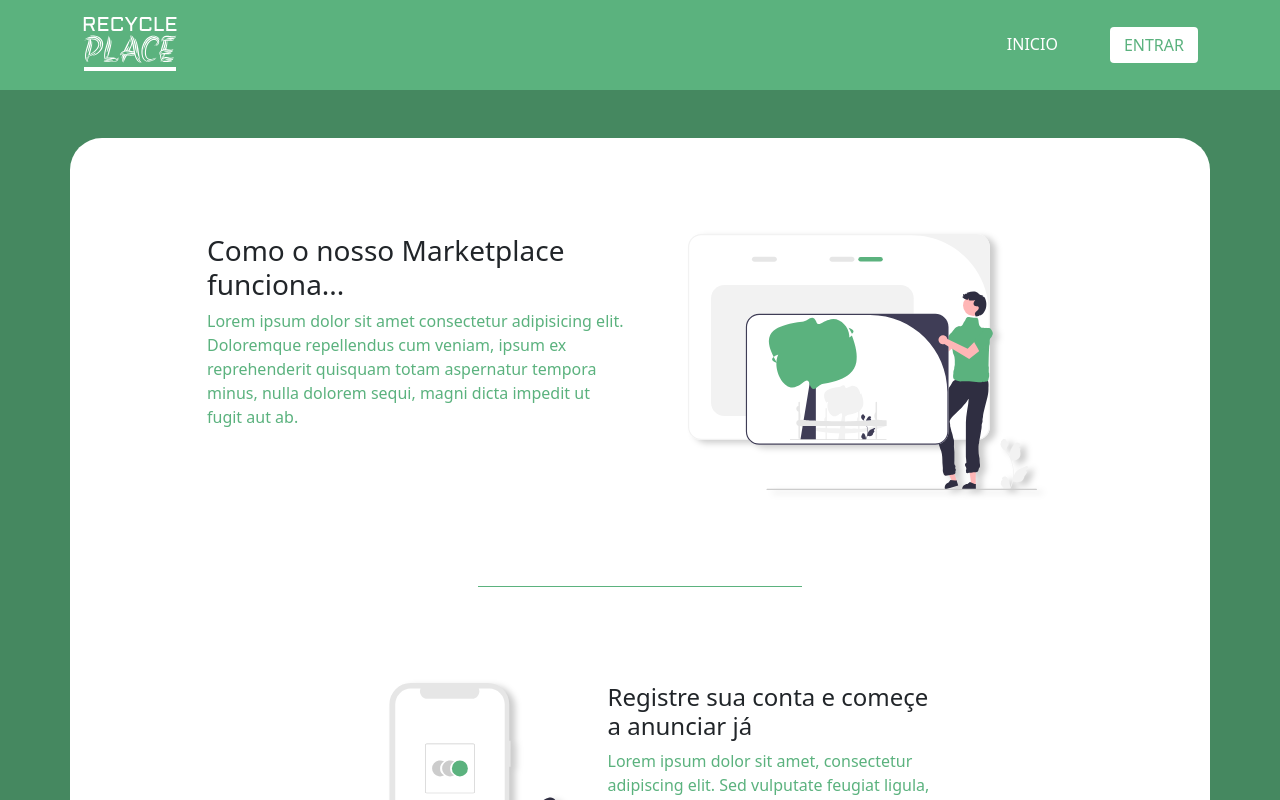
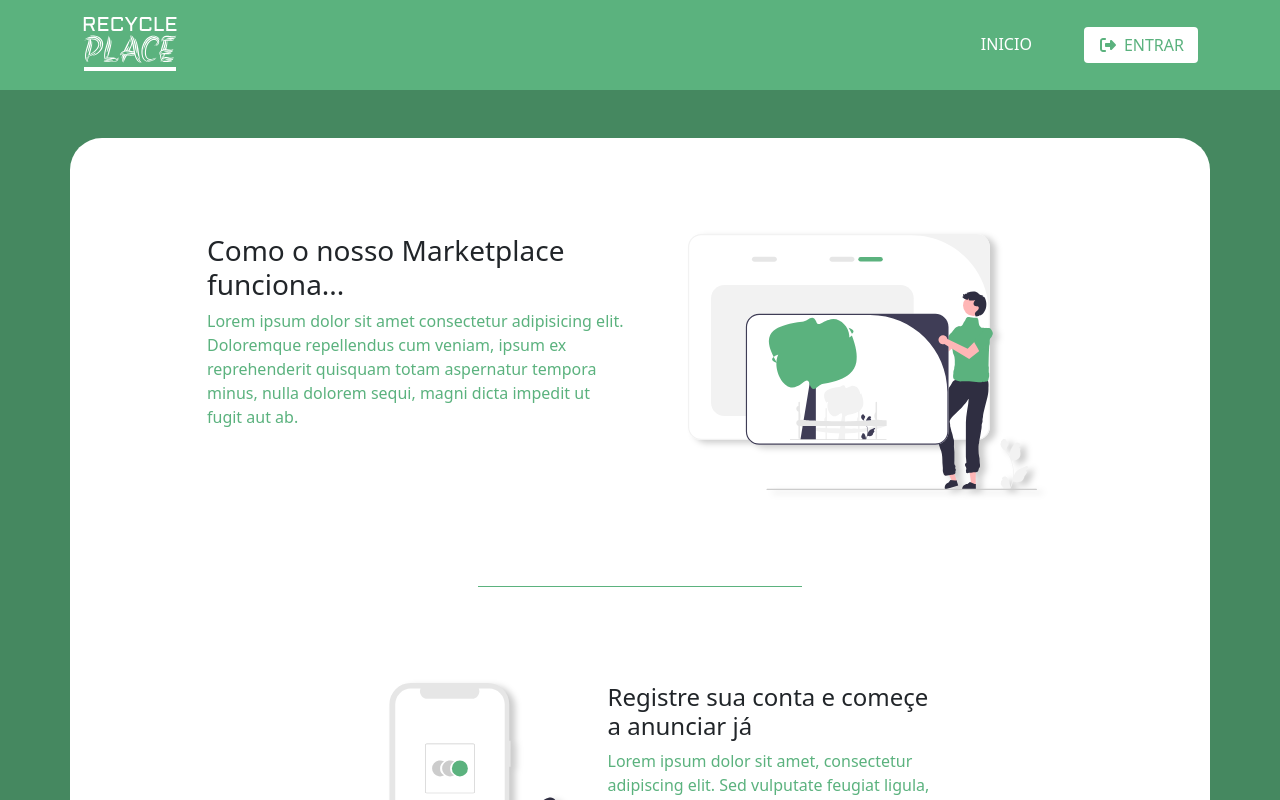
Before and after one commit to PracticesAndProjects/aps-3-web-app, a React (Create React App) app: page / in a window 1280 px wide. Shown: the top 800 px of the page. Built offline with nearby package versions, Linux system fonts and the light colour scheme.

Commit message:
style(navbar): add font awesome icon and css stylings
also added commitizen support for this repository

```diff
--- a/src/presentation/components/Navbar.module.scss
+++ b/src/presentation/components/Navbar.module.scss
@@ -30,8 +30,11 @@
 
 	* {
 		color: #5BB27E;
-		padding: 8px;
 		transition: transform 250ms ease-in-out;
+	}
+
+	.faIcon {
+		margin-left: 10px;
 	}
 
 	&:hover {
@@ -39,8 +42,14 @@
 			color: #5BB27E;
 		}
 
-		i {
+		.faIcon {
 			transform: translateX(-6px);
 		}
 	}
 }
+
+a {
+	&:hover{
+		cursor: pointer;
+	}
+}
--- a/src/presentation/components/Navbar.tsx
+++ b/src/presentation/components/Navbar.tsx
@@ -1,11 +1,9 @@
 import { FontAwesomeIcon } from "@fortawesome/react-fontawesome";
 import {
-  ListGroup,
-  ListGroupItem,
-  Nav,
-  NavItem,
-  NavLink,
-} from "react-bootstrap";
+  faCoffee,
+  faRightFromBracket,
+} from "@fortawesome/free-solid-svg-icons";
+import { Nav, NavItem } from "react-bootstrap";
 import styles from "./Navbar.module.scss";
 
 function Navbar() {
@@ -15,7 +13,11 @@ function Navbar() {
         <a className={"p-1 align-self-center"}>INICIO</a>
       </NavItem>
       <NavItem className={styles.navbarLoginItem}>
-        <a>ENTRAR</a>
+        <FontAwesomeIcon
+          className={styles.faIcon}
+          icon={faRightFromBracket}
+        ></FontAwesomeIcon>
+        <a className={"p-2 align-self-center"}>ENTRAR</a>
       </NavItem>
     </Nav>
   );
```
Also changed, not shown: package.json (+8 -0 lines), 1 other file (tests, documents, lock files or other folders).
